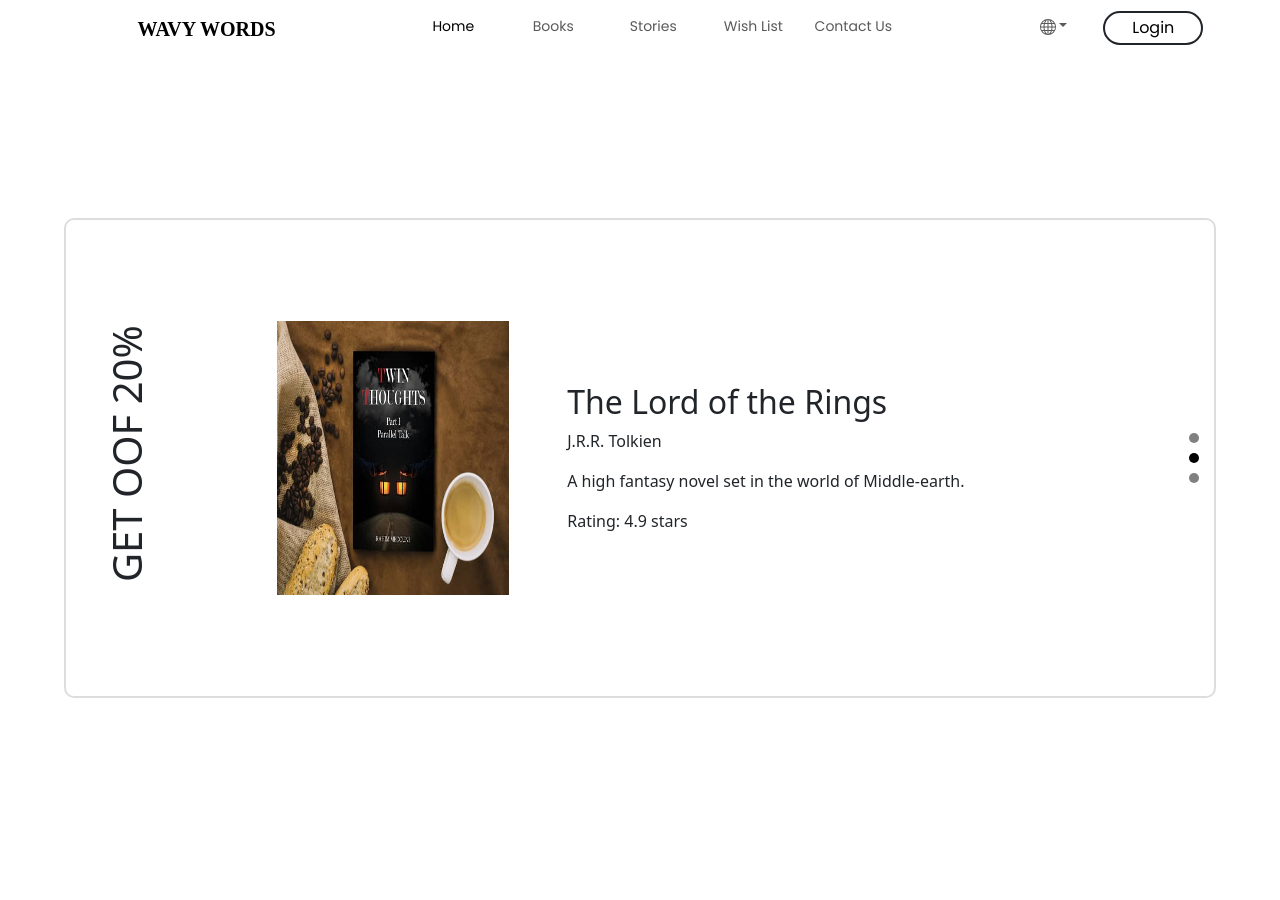
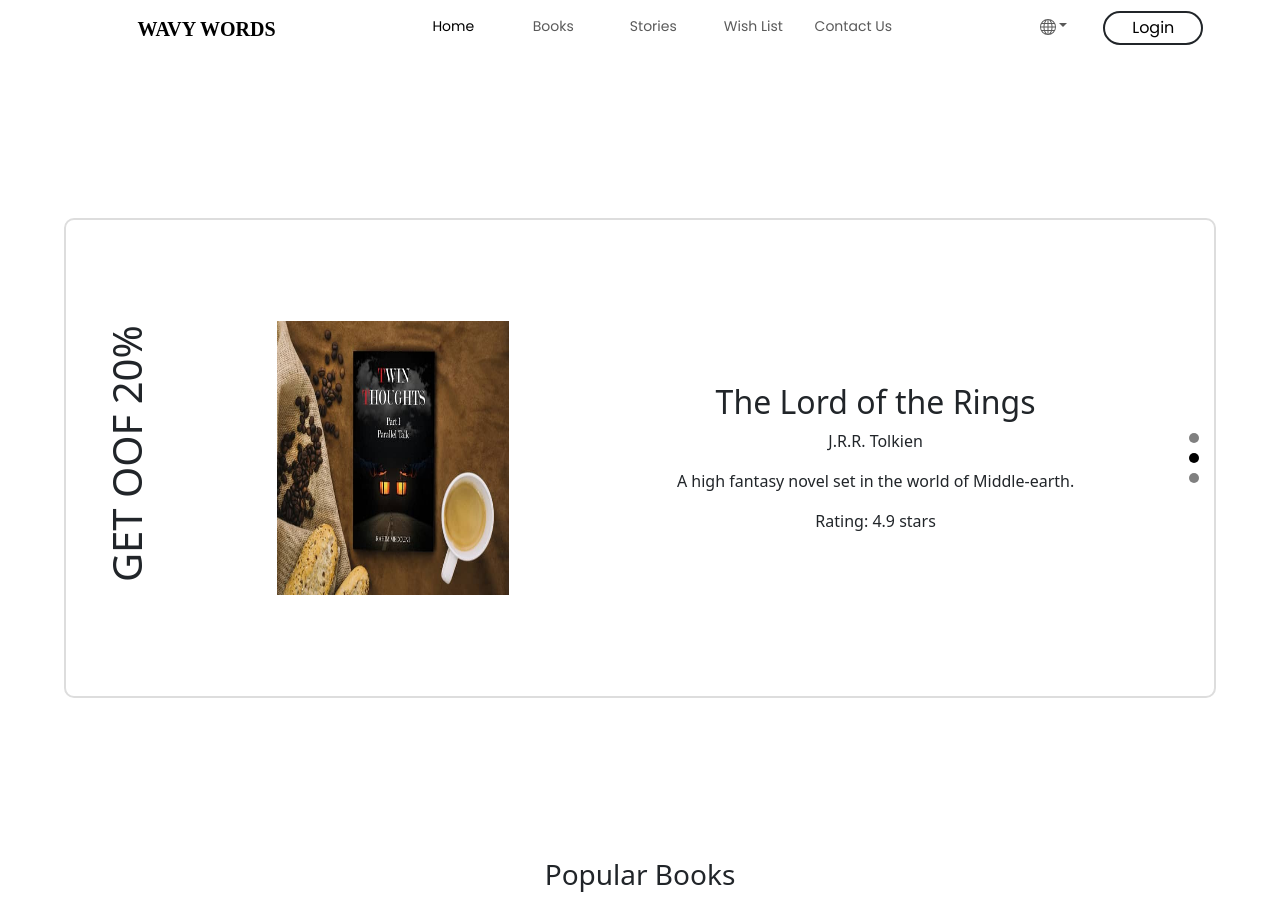
Before and after one commit to RahiMedouni/wavywords, a React (Create React App) app: page / in a window 1280 px wide. Before the commit the page ends 858 px from the top, so only its background shows below. Built offline with nearby package versions, Linux system fonts and the light colour scheme.

Commit message:
just a test push

```diff
--- a/src/Pages/LandingPage.js
+++ b/src/Pages/LandingPage.js
@@ -3,7 +3,9 @@
 
 function LandingPage() {
   return (
-    <div>
+    <div style={{
+      textAlign: "center"
+    }}>
       <div
         style={{
           display: "flex",
@@ -13,6 +15,10 @@
         }}>
         <BookCarousel />
       </div>
+      <div
+        className="popular-books--section">
+        <h3>Popular Books</h3>
+      </div>
     </div>
   );
 }
```
Also changed, not shown: 1 other file (tests, documents, lock files or other folders).
